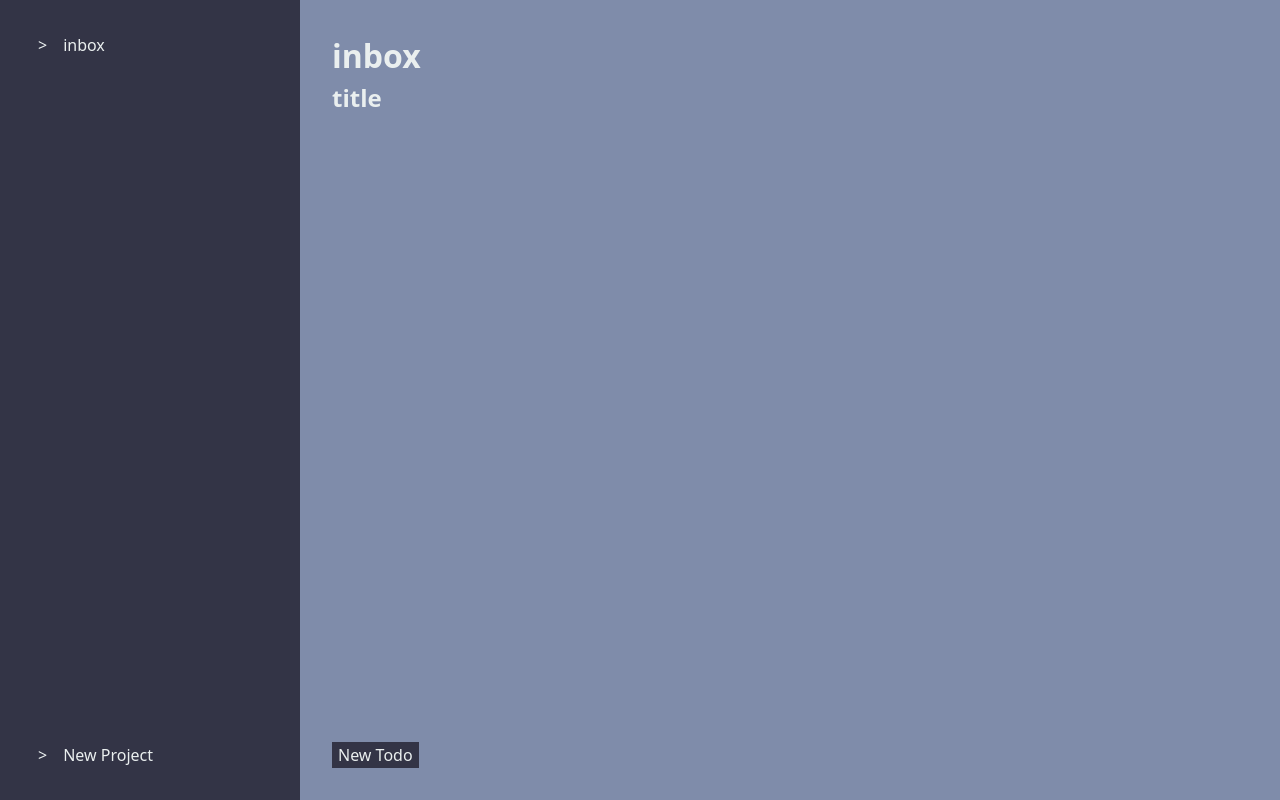
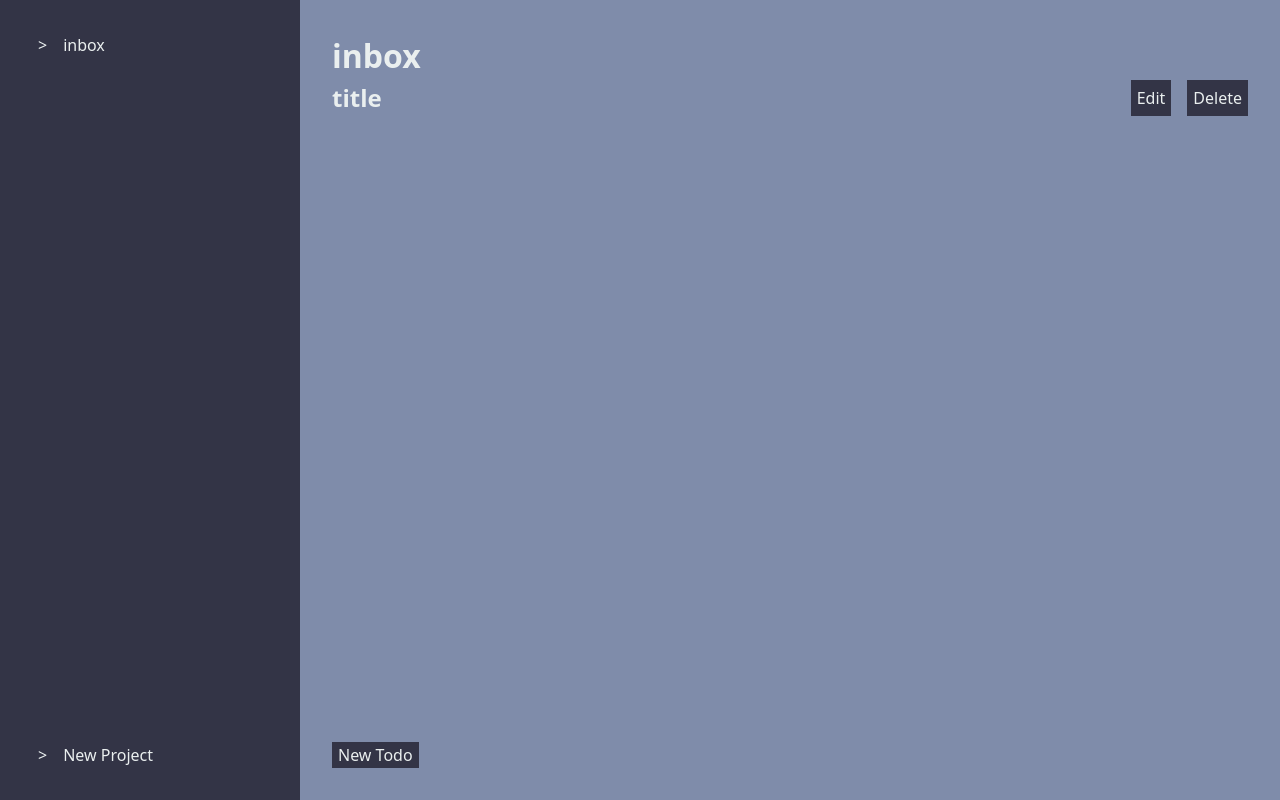
Before and after one commit to IanDrynan/TodoList, a website built with webpack: page src/template.html in a window 1280 px wide. Built offline with nearby package versions, Linux system fonts and the light colour scheme.

Commit message:
Add edit and delete buttons no js yet

```diff
--- a/src/display.js
+++ b/src/display.js
@@ -14,8 +14,14 @@
   project.todos.forEach((todo) => {
     const todoDiv = document.createElement("div");
     todoDiv.className = "todo";
+    const todoHeaderDiv = document.createElement("div");
+    todoHeaderDiv.className = "todoHeaderDiv";
     const todoTitle = document.createElement("h2");
     todoTitle.classList.add("collapsible");
+    const todoEditButton = document.createElement("button");
+    todoEditButton.textContent = "Edit";
+    const todoDeleteButton = document.createElement("button");
+    todoDeleteButton.textContent = "Delete";
     const newTodoDescription = document.createElement("p");
     newTodoDescription.className = "todoDescription";
     newTodoDescription.textContent = todo.description;
@@ -24,7 +30,10 @@
     const tempDate = new Date(todo.dueDate).toDateString();
     todoDueDate.textContent = tempDate !== "Invalid Date" ? tempDate : "";
     display.append(todoDiv);
-    todoDiv.append(todoTitle);
+    todoDiv.append(todoHeaderDiv);
+    todoHeaderDiv.append(todoTitle);
+    todoHeaderDiv.append(todoEditButton);
+    todoHeaderDiv.append(todoDeleteButton);
     todoDiv.append(newTodoDescription);
     todoDiv.append(todoDueDate);
   });
--- a/src/index.js
+++ b/src/index.js
@@ -14,12 +14,14 @@
   const dialog = document.getElementById("newTodoDialog");
   const newTodo = document.getElementById("newTodoBtn");
   newTodo.addEventListener("click", () => {
+    const options = dialog.querySelector("#selectProject");
+    options.innerHTML = "";
     const projectMap = getProjectMap();
     for (const project of projectMap.keys()) {
       const option = document.createElement("option");
       option.value = project;
       option.textContent = projectMap.get(project).name;
-      dialog.querySelector("#selectProject").appendChild(option);
+      options.appendChild(option);
     }
     dialog.showModal();
   });
@@ -79,7 +81,7 @@
   const display = document.querySelector("#display");
   display.addEventListener("click", (event) => {
     if (event.target.classList.contains("collapsible")) {
-      const content = event.target.nextElementSibling;
+      const content = event.target.parentElement.nextElementSibling;
       if (content.style.maxHeight) {
         content.style.maxHeight = null;
       } else {
@@ -117,8 +119,9 @@
 document.addEventListener("DOMContentLoaded", initApp());
 
 //todo:
-//editable content fields
+//edit details
 //delete todo
 //project:
+//create project same as todo
 //change http address
 //delete project
--- a/src/style.css
+++ b/src/style.css
@@ -116,6 +116,16 @@
 .collapsible {
     cursor:pointer;
 }
+.todoHeaderDiv {
+    display: flex;
+    flex-direction: row;
+    justify-content: space-between;
+    gap: 1rem;
+
+    .collapsible {
+        margin-right: auto;
+    }
+}
 .todoDescription {
     max-height: 0;
     overflow: hidden;
```
